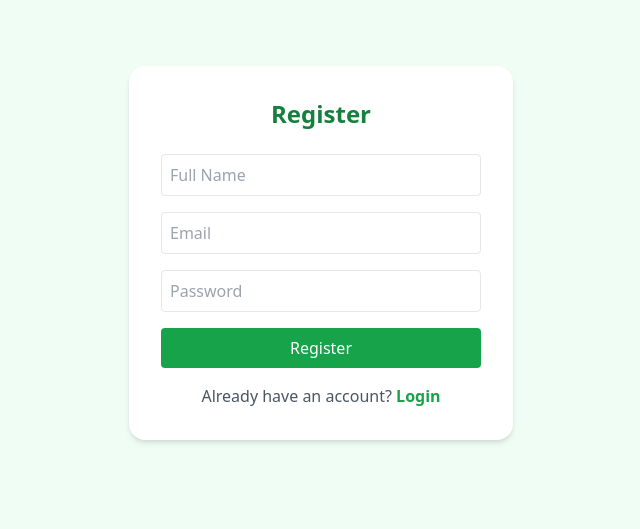
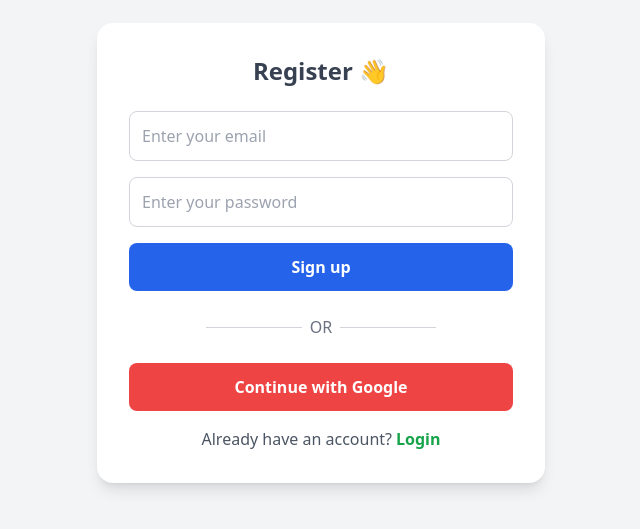
Before and after one commit to 69thilip-M/ecommerce-kvr, a React (Vite) app: page /kmrvegetables/register in a window 1280 px wide. Shown: the part 147-676 px from the top of the page, without its empty margins (319-959 px from the left). Built offline with nearby package versions, Linux system fonts and the light colour scheme.

Commit message:
login and register function compledted

```diff
--- a/package.json
+++ b/package.json
@@ -11,6 +11,7 @@
     "preview": "vite preview"
   },
   "dependencies": {
+    "firebase": "^12.1.0",
     "gh-pages": "^6.3.0",
     "react": "^19.1.1",
     "react-dom": "^19.1.1",
--- a/src/App.jsx
+++ b/src/App.jsx
@@ -6,6 +6,8 @@
 function App() {
   return (
     <BrowserRouter basename="/kmrvegetables">
+      {" "}
+      {/* ✅ use your repo name here */}
       <Routes>
         <Route path="/" element={<Login />} />
         <Route path="/register" element={<Register />} />
--- /dev/null
+++ b/src/firebase.js
@@ -0,0 +1,31 @@
+// Import the functions you need from the SDKs you need
+import { initializeApp } from "firebase/app";
+// kural
+//   apiKey: "AIzaSyAysZw7k1iMEtuuD1AvI1BF4ay3RiMqj2E",
+//   authDomain: "ecommerce-store-f9059.firebaseapp.com",
+//   projectId: "ecommerce-store-f9059",
+//   storageBucket: "ecommerce-store-f9059.firebasestorage.app",
+//   messagingSenderId: "203169603869",
+//   appId: "1:203169603869:web:46f6cec76cdc9c8f2ac1f4",
+//   measurementId: "G-SXCQDDFECD",
+
+// lens and lines
+// apiKey: "AIzaSyAFJPaGtovhfjfN1zaZXvfmsKp6vP9A3rM",
+//   authDomain: "ecommerce-vegies.firebaseapp.com",
+//   projectId: "ecommerce-vegies",
+//   storageBucket: "ecommerce-vegies.firebasestorage.app",
+//   messagingSenderId: "934891785742",
+//   appId: "1:934891785742:web:44540cc82b3e9a3cf1765f",
+//   measurementId: "G-CLWLPG0Q5L",
+const firebaseConfig = {
+  apiKey: "AIzaSyAFJPaGtovhfjfN1zaZXvfmsKp6vP9A3rM",
+  authDomain: "ecommerce-vegies.firebaseapp.com",
+  projectId: "ecommerce-vegies",
+  storageBucket: "ecommerce-vegies.firebasestorage.app",
+  messagingSenderId: "934891785742",
+  appId: "1:934891785742:web:44540cc82b3e9a3cf1765f",
+  measurementId: "G-CLWLPG0Q5L",
+};
+
+// Initialize Firebase
+export const app = initializeApp(firebaseConfig);
--- a/src/pages/Login.jsx
+++ b/src/pages/Login.jsx
@@ -1,60 +1,68 @@
-// Import hooks and router helpers
+import {
+  signInWithEmailAndPassword,
+  signInWithPopup,
+  GoogleAuthProvider,
+} from "firebase/auth";
 import { useState } from "react";
 import { Link, useNavigate } from "react-router-dom";
+import { app } from "../firebase";
+import { getAuth } from "firebase/auth";
 
 function Login() {
-  // State variables to store user input
   const [email, setEmail] = useState("");
   const [password, setPassword] = useState("");
-
-  // React Router hook used for redirection
+  const [error, setError] = useState(""); // State for errors
+  const auth = getAuth(app);
   const navigate = useNavigate();
-
-  // Function runs when the form is submitted
-  const handleLogin = (e) => {
-    e.preventDefault(); // Prevents page reload on submit
-
-    // ✅ Fake authentication check
-    // Later you will replace this with Firebase/Backend API
-    if (email === "test@example.com" && password === "123456") {
-      console.log("Login successful!");
-      navigate("/home"); // Redirect to Home page
-    } else {
-      alert("Invalid email or password!");
+  const googleprovider = new GoogleAuthProvider();
+  // login
+  const handleLogin = async (e) => {
+    e.preventDefault();
+    try {
+      await signInWithEmailAndPassword(auth, email, password);
+      console.log("loggedIn");
+      navigate("/home");
+    } catch (error) {
+      console.log(error.message);
+      setError(error.message); // Show error in popup
+    }
+  };
+  // google login handle
+  const handleGooglelogin = async (e) => {
+    e.preventDefault();
+    try {
+      await signInWithPopup(auth, googleprovider);
+      console.log("google login successful");
+      navigate("/home");
+    } catch (error) {
+      console.log(error.message);
+      setError(error.message); // Show error in popup
     }
   };
 
   return (
-    <div className="flex items-center justify-center h-screen bg-green-50">
+    <div className="flex items-center justify-center h-screen bg-green-50 relative">
       <div className="bg-white p-8 rounded-2xl shadow-md w-96">
-        {/* Page Title */}
         <h2 className="text-2xl font-bold text-center text-green-700 mb-6">
           Login
         </h2>
-
-        {/* Login Form */}
         <form onSubmit={handleLogin}>
-          {/* Email Field */}
           <input
             type="email"
             placeholder="Email"
             className="w-full border p-2 mb-4 rounded"
             value={email}
-            onChange={(e) => setEmail(e.target.value)} // Save input to state
+            onChange={(e) => setEmail(e.target.value)}
             required
           />
-
-          {/* Password Field */}
           <input
             type="password"
             placeholder="Password"
             className="w-full border p-2 mb-4 rounded"
             value={password}
-            onChange={(e) => setPassword(e.target.value)} // Save input to state
+            onChange={(e) => setPassword(e.target.value)}
             required
           />
-
-          {/* Submit Button */}
           <button
             type="submit"
             className="w-full bg-green-600 text-white py-2 rounded hover:bg-green-700"
@@ -62,8 +70,12 @@
             Login
           </button>
         </form>
-
-        {/* Link to Register page */}
+        <button
+          className="w-full rounded-lg mt-5 bg-red-500 p-3 font-semibold text-white transition duration-300 hover:bg-red-600"
+          onClick={handleGooglelogin}
+        >
+          Continue with Google
+        </button>
         <p className="text-center mt-4 text-gray-600">
           Don’t have an account?{" "}
           <Link to="/register" className="text-green-600 font-semibold">
@@ -71,6 +83,22 @@
           </Link>
         </p>
       </div>
+
+      {/* Error Popup Modal */}
+      {error && (
+        <div className="fixed inset-0 bg-black bg-opacity-40 flex items-center justify-center">
+          <div className="bg-white p-6 rounded-lg shadow-lg w-80 text-center">
+            <h3 className="text-red-600 font-bold text-lg mb-3">Error</h3>
+            <p className="text-gray-700 mb-4">{error}</p>
+            <button
+              className="bg-green-600 text-white px-4 py-2 rounded hover:bg-green-700"
+              onClick={() => setError("")}
+            >
+              Close
+            </button>
+          </div>
+        </div>
+      )}
     </div>
   );
 }
--- a/src/pages/Register.jsx
+++ b/src/pages/Register.jsx
@@ -1,79 +1,89 @@
+import {
+  createUserWithEmailAndPassword,
+  getAuth,
+  signInWithPopup,
+  GoogleAuthProvider,
+} from "firebase/auth";
 import { useState } from "react";
+import { app } from "../firebase";
 import { Link, useNavigate } from "react-router-dom";
 
 function Register() {
-  // State variables to store user input
-  const [name, setName] = useState("");
   const [email, setEmail] = useState("");
   const [password, setPassword] = useState("");
 
-  // Used for redirecting after successful registration
+  const auth = getAuth(app);
   const navigate = useNavigate();
-
-  // Function runs when register form is submitted
-  const handleRegister = (e) => {
+  const googleProvider = new GoogleAuthProvider();
+  // signup
+  const handleSignup = async (e) => {
     e.preventDefault();
-
-    // ✅ Fake registration (replace later with backend/Firebase)
-    console.log("User registered:", { name, email, password });
-
-    // Redirect to home after successful registration
-    navigate("/");
+    try {
+      await createUserWithEmailAndPassword(auth, email, password);
+      console.log("✅ Signup successful");
+      navigate("/home");
+    } catch (err) {
+      console.log("❌ Signup error:", err.message);
+    }
+  };
+  //googlesignup
+  const handleGoogleSignup = async () => {
+    try {
+      await signInWithPopup(auth, googleProvider);
+      console.log("✅ Google signup successful");
+      navigate("/home");
+    } catch (err) {
+      console.log("❌ Google signup error:", err.message);
+    }
   };
 
   return (
-    <div className="flex items-center justify-center h-screen bg-green-50">
-      <div className="bg-white p-8 rounded-2xl shadow-md w-96">
-        {/* Title */}
-        <h2 className="text-2xl font-bold text-center text-green-700 mb-6">
-          Register
+    <div className="flex min-h-screen items-center justify-center bg-gray-100">
+      <div className="w-full max-w-md rounded-2xl bg-white p-8 shadow-lg">
+        <h2 className="mb-6 text-center text-2xl font-bold text-gray-700">
+          Register 👋
         </h2>
-
-        {/* Register Form */}
-        <form onSubmit={handleRegister}>
-          {/* Name Field */}
+        <form onSubmit={handleSignup} className="space-y-4">
           <input
-            type="text"
-            placeholder="Full Name"
-            className="w-full border p-2 mb-4 rounded"
-            value={name}
-            onChange={(e) => setName(e.target.value)}
+            type="email"
+            value={email}
+            onChange={(e) => setEmail(e.target.value)}
+            placeholder="Enter your email"
+            className="w-full rounded-lg border border-gray-300 p-3 text-gray-700 focus:border-blue-500 focus:outline-none focus:ring-2 focus:ring-blue-200"
             required
           />
-
-          {/* Email Field */}
           <input
-            type="email"
-            placeholder="Email"
-            className="w-full border p-2 mb-4 rounded"
-            value={email}
-            onChange={(e) => setEmail(e.target.value)}
+            type="password"
+            value={password}
+            onChange={(e) => setPassword(e.target.value)}
+            placeholder="Enter your password"
+            className="w-full rounded-lg border border-gray-300 p-3 text-gray-700 focus:border-blue-500 focus:outline-none focus:ring-2 focus:ring-blue-200"
             required
           />
-
-          {/* Password Field */}
-          <input
-            type="password"
-            placeholder="Password"
-            className="w-full border p-2 mb-4 rounded"
-            value={password}
-            onChange={(e) => setPassword(e.target.value)}
-            required
-          />
-
-          {/* Submit Button */}
           <button
             type="submit"
-            className="w-full bg-green-600 text-white py-2 rounded hover:bg-green-700"
+            className="w-full rounded-lg bg-blue-600 p-3 font-semibold text-white transition duration-300 hover:bg-blue-700"
           >
-            Register
+            Sign up
           </button>
         </form>
 
-        {/* Link to Login */}
+        <div className="my-6 flex items-center justify-center">
+          <div className="h-px w-1/4 bg-gray-300"></div>
+          <span className="mx-2 text-gray-500">OR</span>
+          <div className="h-px w-1/4 bg-gray-300"></div>
+        </div>
+
+        <button
+          className="w-full rounded-lg bg-red-500 p-3 font-semibold text-white transition duration-300 hover:bg-red-600"
+          onClick={handleGoogleSignup}
+        >
+          Continue with Google
+        </button>
+
         <p className="text-center mt-4 text-gray-600">
-          Already have an account?{" "}
-          <Link to="/" className="text-green-600 font-semibold">
+          Already have an account?
+          <Link to="/" className="ml-1 text-green-600 font-semibold">
             Login
           </Link>
         </p>
```
Also changed, not shown: 1 other file (tests, documents, lock files or other folders).
